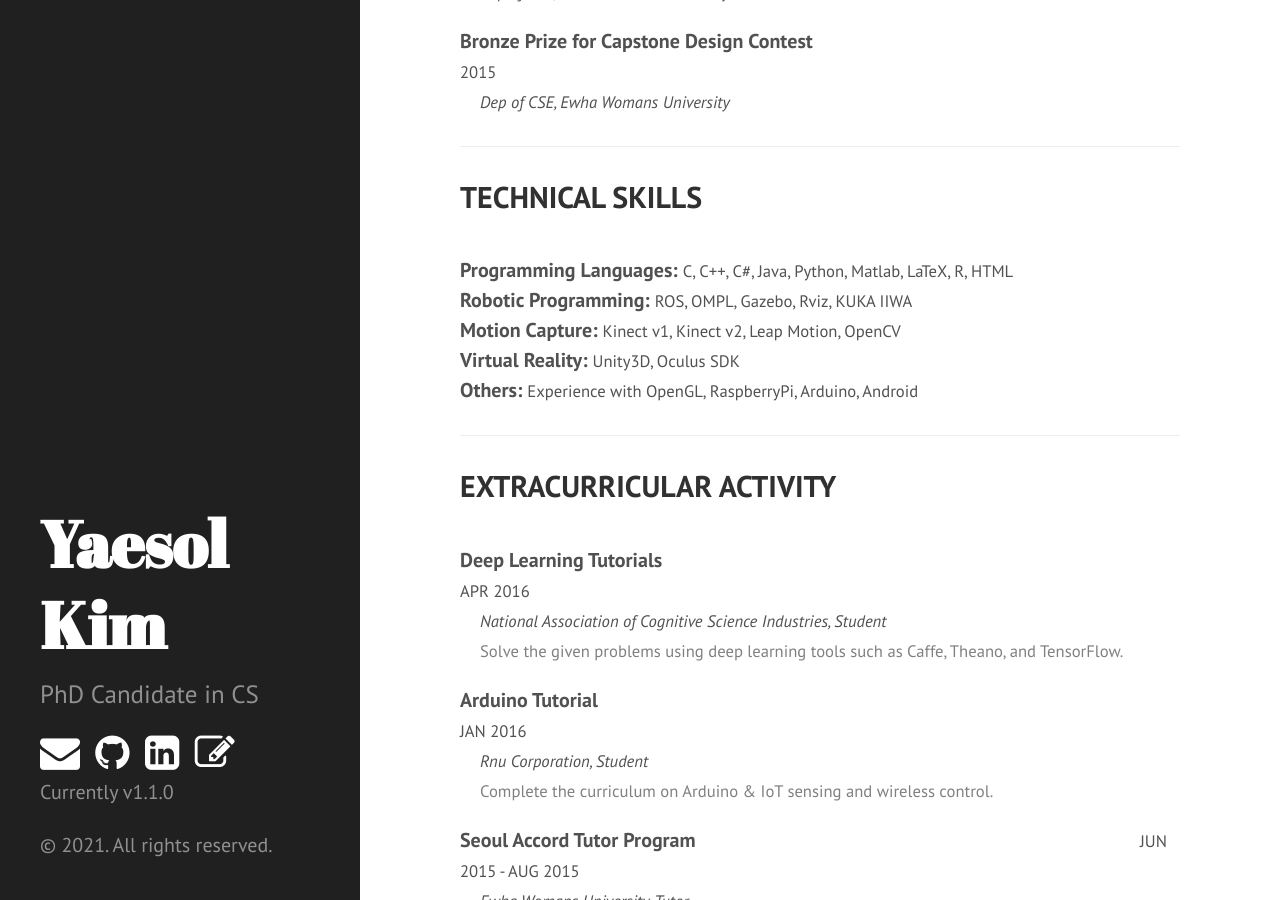
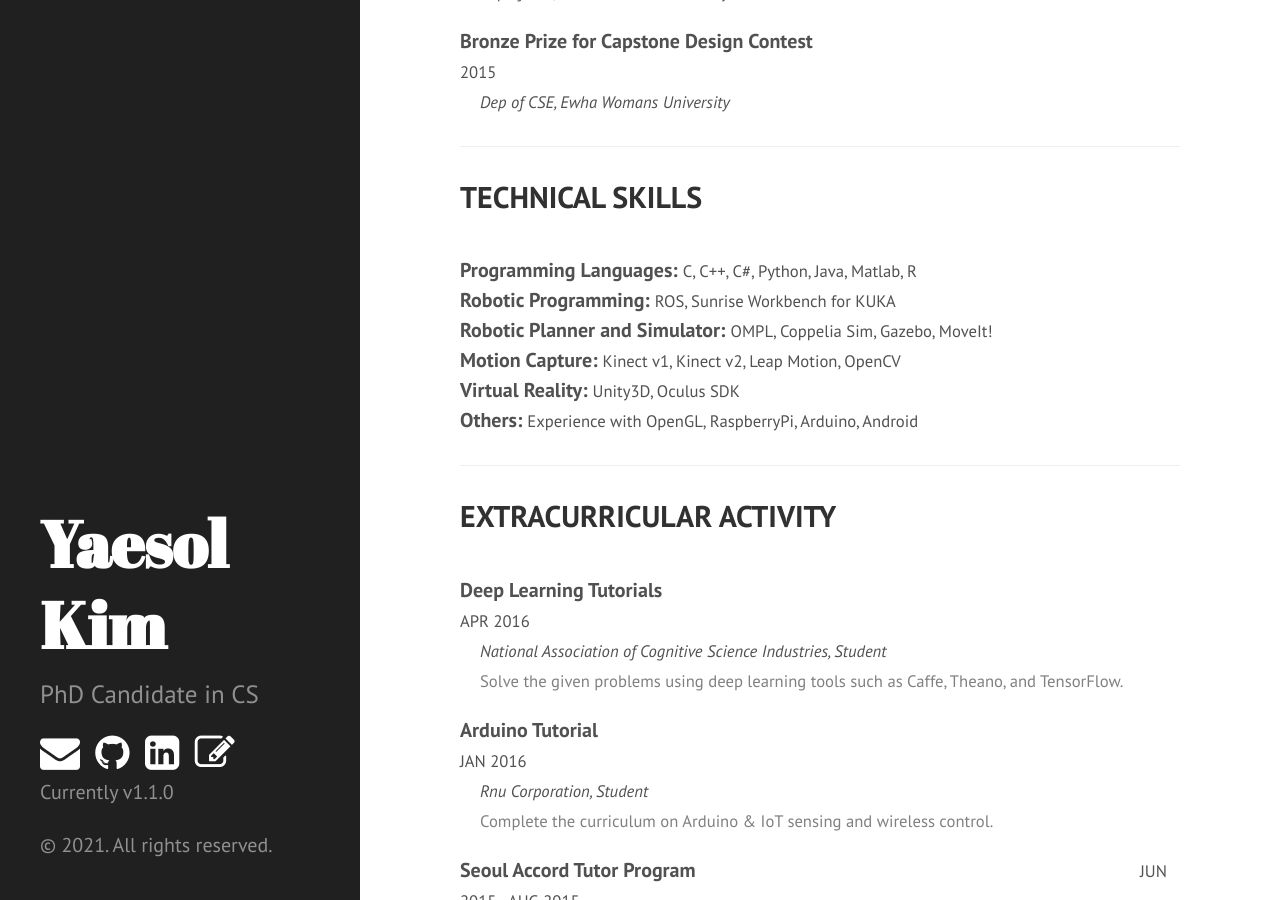
Before and after one commit to yaesolKim/yaesolKim.github.io, a Jekyll site: the page built from index.html, in a window 1280 px wide and 900 px high, scrolled down 3768 px. Built offline with Jekyll 4.4.1, drawn with Linux system fonts in a browser that asks for light colours; nearby versions of some CDN libraries; Markdown is read by kramdown in place of the engine named in the settings; the list of posts is cut into pages by our own code.

Commit message:
Update index.html

```diff
--- a/index.html
+++ b/index.html
@@ -170,8 +170,9 @@ title: Home
 
           <h2>TECHNICAL SKILLS</h2><br>
           <p>
-            <b>Programming Languages: </b><small> C, C++, C#, Java, Python, Matlab, LaTeX, R, HTML</small><br>
-            <b>Robotic Programming: </b><small> ROS, OMPL, Gazebo, Rviz, KUKA IIWA </small><br>
+            <b>Programming Languages: </b><small> C, C++, C#, Python, Java, Matlab, R</small><br>
+            <b>Robotic Programming: </b><small> ROS, Sunrise Workbench for KUKA </small><br>
+            <b>Robotic Planner and Simulator: </b><small> OMPL, Coppelia Sim, Gazebo, MoveIt! </small><br>
             <b>Motion Capture: </b><small> Kinect v1, Kinect v2, Leap Motion, OpenCV </small><br>
             <b>Virtual Reality: </b><small> Unity3D, Oculus SDK </small><br>
             <b>Others: </b><small> Experience with OpenGL, RaspberryPi, Arduino, Android </small>
```
